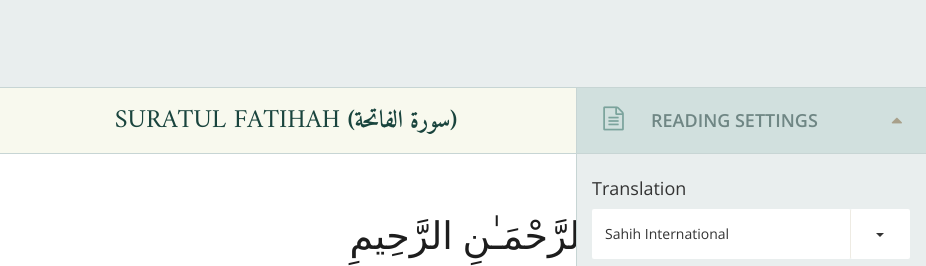
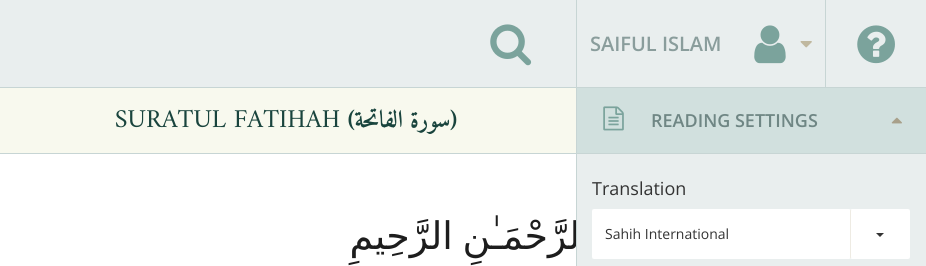
Before and after one commit to mutasimb/mutasimb.github.io, a website: page quran-mazid/index.html in a window 1280 px wide. Shown: the top 266 px of the page, 354-1280 px from the left. Drawn offline with nearby package versions, Linux system fonts and the light colour scheme; a web font is replaced by a local one.

Commit message:
top-right corner structure

```diff
--- a/quran-mazid/css/style.css
+++ b/quran-mazid/css/style.css
@@ -15,6 +15,7 @@ body {
 }
 
 header {
+  display: flex;
   position: fixed;
   top: 0;
   left: 0;
@@ -55,6 +56,83 @@ header .surah-name .arabic::before {
 
 header .surah-name .arabic::after {
   content: ")";
+}
+
+header .search {
+  position: relative;
+  flex-grow: 1;
+  height: 87px;
+}
+
+header .search::before {
+  position: absolute;
+  content: "\f002";
+  font-family: "FontAwesome";
+  right: 45px;
+  top: 0;
+  bottom: 0;
+  line-height: 87px;
+  font-size: 44px;
+  color: #7BA39C;
+}
+
+header .search .search-input {
+  border: none;
+  background: none;
+  height: 100%;
+  width: 100%;
+}
+
+header .user-btn {
+  display: flex;
+  flex-direction: row;
+  flex-wrap: nowrap;
+  align-items: center;
+  justify-content: flex-end;
+  padding-left: 13px;
+  padding-right: 13px;
+  width: 250px;
+  height: 87px;
+  border: none;
+  border-left: 1px solid #C7D5D4;
+  border-right: 1px solid #C7D5D4;
+  background: none;
+  text-transform: uppercase;
+  font-weight: 600;
+  font-size: 20px;
+  text-align: left;
+  line-height: 87px;
+}
+
+header .user-btn .user-name {
+  flex-grow: 1;
+  color: #8A9D9C;
+}
+
+header .user-btn .fa {
+  vertical-align: middle;
+}
+
+header .user-btn .fa.fa-user {
+  margin-right: 15px;
+  font-size: 44px;
+  color: #7BA39C;
+}
+
+header .user-btn .fa.fa-caret-down {
+  color: #C0B89F;
+}
+
+header .help-btn {
+  width: 100px;
+  height: 87px;
+  background: none;
+  border: none;
+}
+
+header .help-btn .fa {
+  font-size: 44px;
+  color: #7BA39C;
 }
 
 nav {
--- a/quran-mazid/index.html
+++ b/quran-mazid/index.html
@@ -22,6 +22,17 @@
   <a href="#" class="brand">
     <img src="images/brand.jpg">
   </a>
+  <div class="search">
+    <input type="text" class="search-input">
+  </div>
+  <button class="user-btn">
+    <span class="user-name">Saiful Islam</span>
+    <i class="fa fa-user" aria-hidden="true"></i>
+    <i class="fa fa-caret-down" aria-hidden="true"></i>
+  </button>
+  <button class="help-btn">
+    <i class="fa fa-question-circle" aria-hidden="true"></i>
+  </button>
   <h1 class="surah-name">Suratul Fatihah <span class="arabic">سورة الفاتحة</span></h1>
 </header>
 
```
